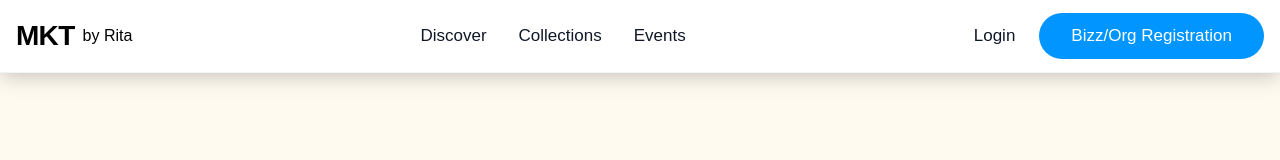
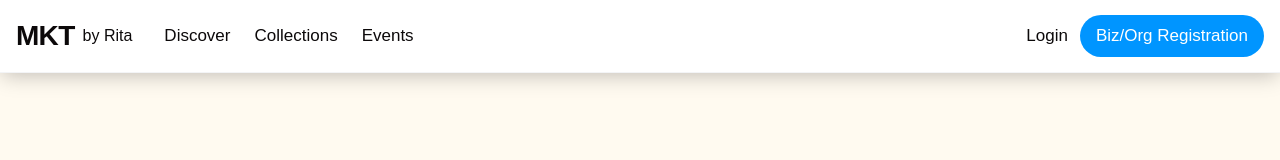
Before and after one commit to ra88ju/marketplace-app, a Next.js app: page / in a window 1280 px wide. Shown: the top 160 px of the page. Built offline with nearby package versions, Linux system fonts and the light colour scheme.

Commit message:
Add Heebo font to Header component and apply consistent styling; create globals.css for font import

```diff
--- a/app/components/Header.tsx
+++ b/app/components/Header.tsx
@@ -1,43 +1,54 @@
 import Link from 'next/link';
+import Head from 'next/head';
 
 export default function Header() {
   return (
+    <>
+      <Head>
+        <link
+          href="https://fonts.googleapis.com/css2?family=Heebo:wght@400;500;700&display=swap"
+          rel="stylesheet"
+        />
+      </Head>
       <header className="fixed top-0 left-0 right-0 border-b border-gray-100 bg-white shadow-[0_4px_20px_-2px_rgba(0,0,0,0.25)] z-50">
         <div className="container mx-auto px-4">
           <div className="flex items-center justify-between h-[72px]">
+            <div className="flex items-center space-x-6">
               {/* Logo */}
-          <Link href="/" className="flex items-center">
-            <span className="text-[28px] font-bold tracking-tight text-black">MKT</span>
-            <span className="text-base ml-2 text-black">by Rita</span>
+              <Link href="/" className="flex items-center mr-8">
+                <span className="text-[28px] font-bold tracking-tight text-[#0C090A] font-heebo">MKT</span>
+                <span className="text-base ml-2 text-[#0C090A] font-heebo">by Rita</span>
               </Link>
 
               {/* Navigation */}
-          <nav className="flex items-center space-x-8">
-            <Link href="/discover" className="text-[17px] text-gray-900 hover:text-gray-600">
+              <nav className="flex items-center space-x-6">
+                <Link href="/discover" className="text-[17px] text-[#0C090A] hover:text-gray-600 font-heebo">
                   Discover
                 </Link>
-            <Link href="/collections" className="text-[17px] text-gray-900 hover:text-gray-600">
+                <Link href="/collections" className="text-[17px] text-[#0C090A] hover:text-gray-600 font-heebo">
                   Collections
                 </Link>
-            <Link href="/events" className="text-[17px] text-gray-900 hover:text-gray-600">
+                <Link href="/events" className="text-[17px] text-[#0C090A] hover:text-gray-600 font-heebo">
                   Events
                 </Link>
               </nav>
+            </div>
 
             {/* Auth Buttons */}
-          <div className="flex items-center space-x-6">
-            <Link href="/login" className="text-[17px] text-gray-900 hover:text-gray-600">
+            <div className="flex items-center space-x-3">
+              <Link href="/login" className="text-[17px] text-[#0C090A] hover:text-gray-600 font-heebo">
                 Login
               </Link>
               <Link
                 href="/register"
-              className="bg-[#0095FF] text-white px-8 py-2.5 rounded-full hover:bg-[#0084e3] transition-colors text-[17px]"
+                className="bg-[#0095FF] text-white px-4 py-2 rounded-full hover:bg-[#0084e3] transition-colors text-[17px] font-heebo"
               >
-              Bizz/Org Registration
+                Biz/Org Registration
               </Link>
             </div>
           </div>
         </div>
       </header>
+    </>
   );
 }
--- /dev/null
+++ b/styles/globals.css
@@ -0,0 +1,5 @@
+@import url('https://fonts.googleapis.com/css2?family=Heebo:wght@400;500;700&display=swap');
+
+body {
+  font-family: 'Heebo', sans-serif;
+}
```
Lines whose indentation alone changed are shown as unchanged.
